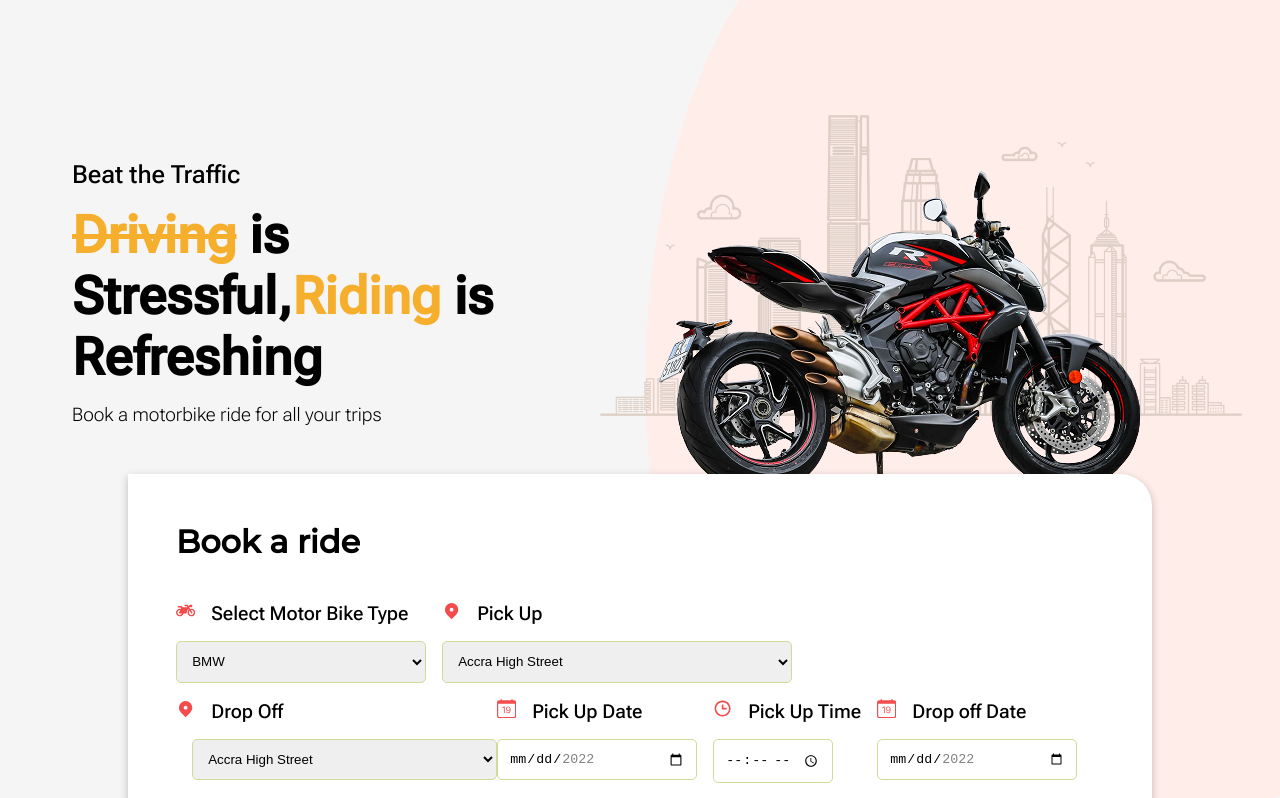
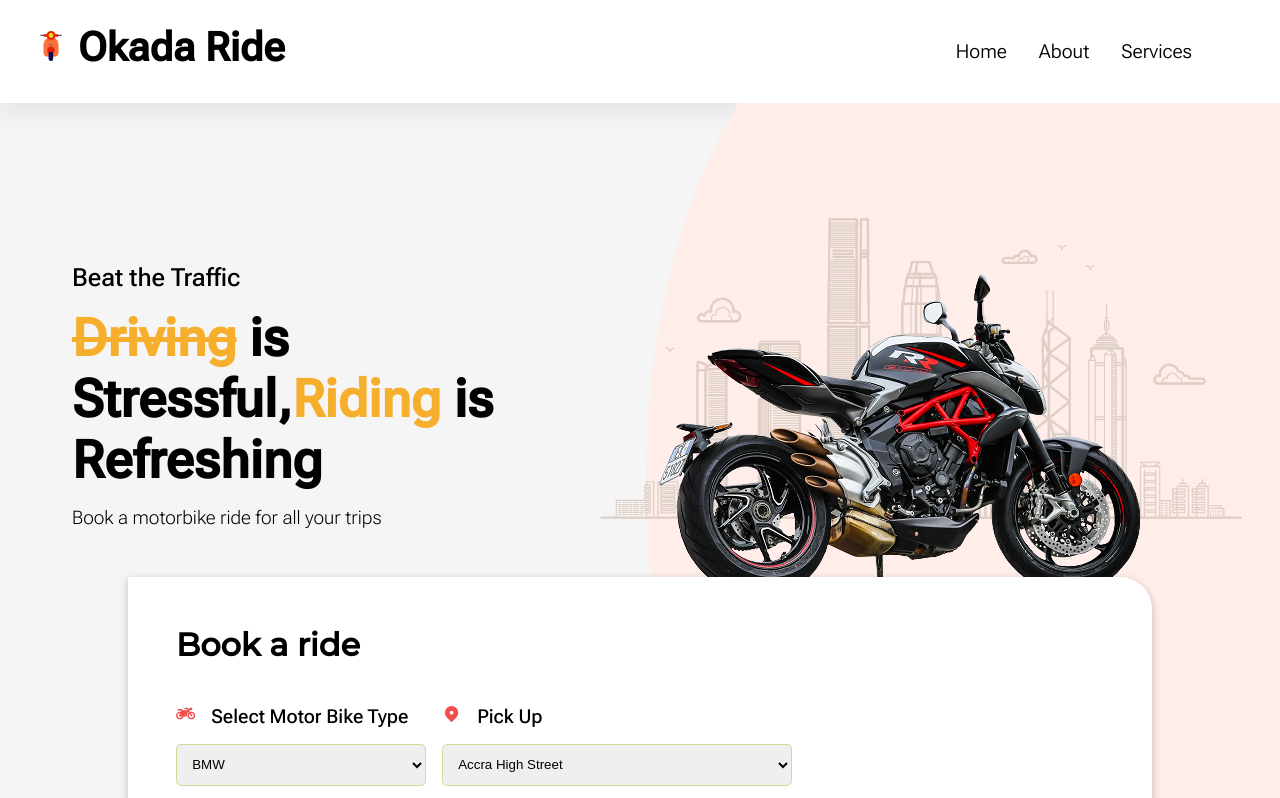
Before and after one commit to emmanuelkumah/okada-ride, a React (Create React App) app: page / in a window 1280 px wide. Shown: the top 798 px of the page. Built offline with nearby package versions, Linux system fonts and the light colour scheme.

Commit message:
Fixed navbar sticky

```diff
--- /dev/null
+++ b/src/pages/Home/Sections/NavBar.js
@@ -0,0 +1,43 @@
+import React, { useState, useEffect } from "react";
+import classes from "./NavBar.module.css";
+import logo from "./image/okadaLogo.png";
+
+const NavBar = () => {
+  const [isSticky, setIsSticky] = useState(false);
+
+  useEffect(() => {
+    window.addEventListener("scroll", handleStickyNav);
+  }, []);
+
+  const handleStickyNav = () => {
+    if (window !== undefined) {
+      let windowHeight = window.scrollY;
+      windowHeight > 150 ? setIsSticky(true) : setIsSticky(false);
+    }
+  };
+
+  return (
+    <nav
+      className={`${classes.navContainer} ${isSticky ? classes.sticky : ""}`}
+    >
+      <div className={classes.navBrand}>
+        <h1>
+          <span>
+            <img src={logo} alt="okadaRide" className={classes.navLogo} />
+          </span>
+          Okada Ride
+        </h1>
+      </div>
+
+      <div className={classes.navMenu}>
+        <ul>
+          <li>Home</li>
+          <li>About</li>
+          <li>Services</li>
+        </ul>
+      </div>
+    </nav>
+  );
+};
+
+export default NavBar;
--- /dev/null
+++ b/src/pages/Home/Sections/NavBar.module.css
@@ -0,0 +1,35 @@
+.navContainer {
+  background-color: #fff;
+  box-shadow: rgba(149, 157, 165, 0.2) 0px 8px 24px;
+  display: flex;
+  justify-content: space-between;
+  padding: 1.5rem;
+  z-index: 9999;
+  transition: background-color 400ms cubic-bezier(0.075, 0.82, 0.165, 1) 200ms;
+}
+.navBrand h1 {
+  font-size: 2.5rem;
+}
+.navLogo {
+  height: 30px;
+}
+.navMenu ul {
+  display: flex;
+  justify-content: flex-end;
+  list-style-type: none;
+  margin-right: 3rem;
+}
+.navMenu li {
+  padding: 1rem;
+  font-size: 1.2rem;
+  font-weight: 300;
+}
+.sticky {
+  position: fixed;
+  top: 0;
+  left: 0;
+  width: 100%;
+  box-shadow: rgba(0, 0, 0, 0.24) 0px 3px 8px;
+  background-color: #293462;
+  color: #fff;
+}
--- a/src/pages/HomePage.js
+++ b/src/pages/HomePage.js
@@ -1,16 +1,18 @@
 import React from "react";
 import { BookingForm } from "../components/BookingForm/BookingForm";
 import { HeroSection } from "./Home/Sections/Hero";
+import NavBar from "./Home/Sections/NavBar";
 // import Navigation from "./Home/Sections/Navigation";
 
 const HomePage = () => {
   return (
     <>
-      <header>
+      <div>
         {/* <Navigation /> */}
+        <NavBar />
         <HeroSection />
         <BookingForm />
-      </header>
+      </div>
       <main>{/* <h2>Main content goes hers</h2> */}</main>
       <footer>{/* <h2>Footer content goes here</h2> */}</footer>
     </>
```
Also changed, not shown: src/pages/Home/Sections/Navigation.js (deleted, +0 -45 lines), src/pages/Home/Sections/Navigation.module.css (deleted, +0 -60 lines).
